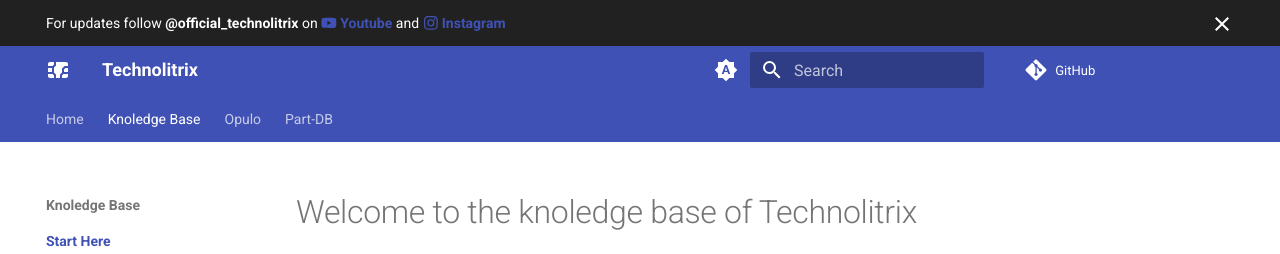
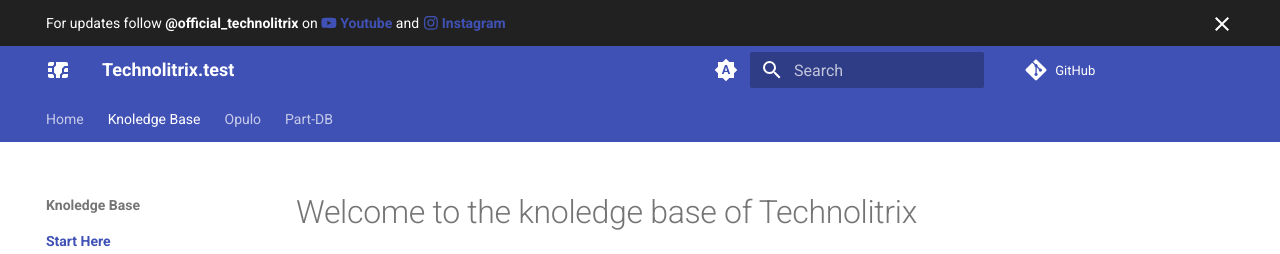
Before and after one commit to Technolitix/docs, an MkDocs documentation site: the page built from docs/index.md, in a window 1280 px wide. Shown: the top 254 px of the page. Built offline with MkDocs 1.6.1 and Material for MkDocs 9.7.7, drawn with Linux system fonts in a browser that asks for light colours.

Commit message:
test v6 fix

```diff
--- a/mkdocs.yml
+++ b/mkdocs.yml
@@ -1,4 +1,4 @@
-site_name: Technolitrix
+site_name: Technolitrix.test
 repo_url: https://github.com/Technolitix
 
 
```
